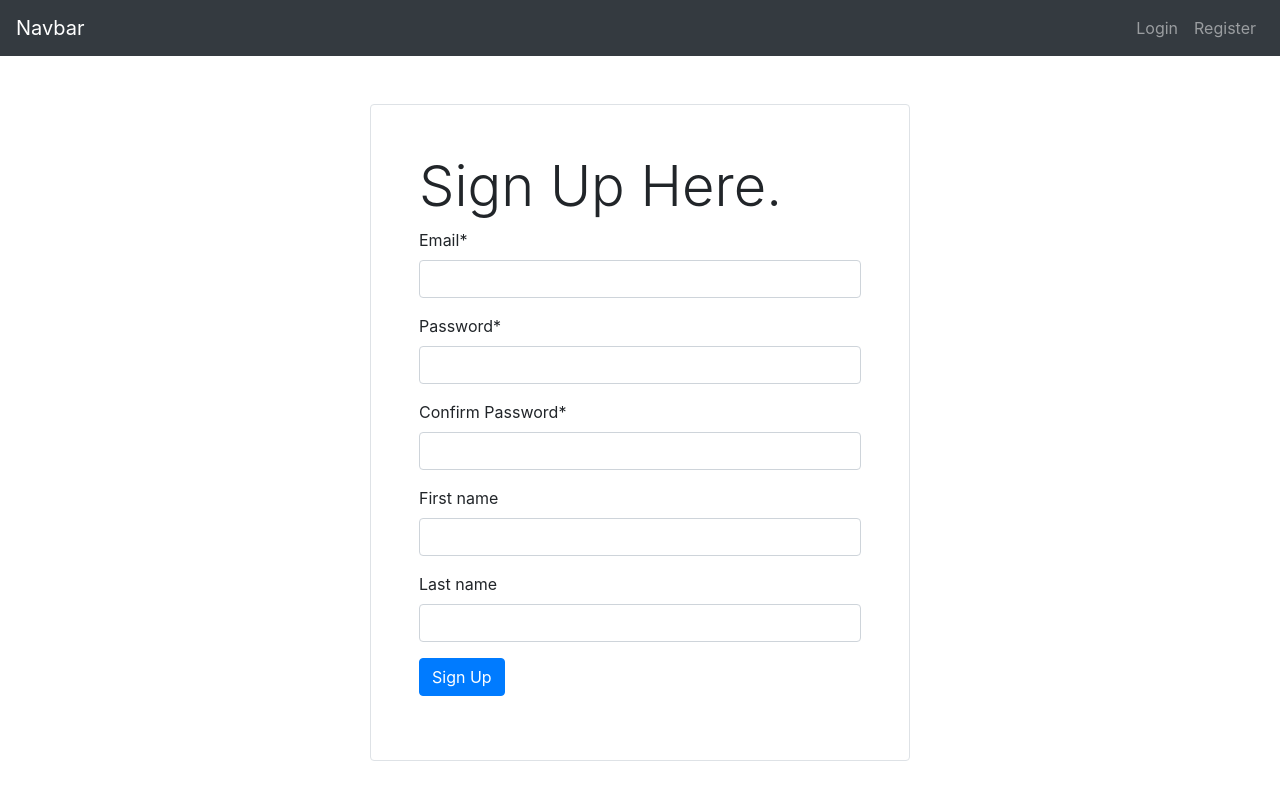
After one commit to sadakchap/complete-demo-ecommerce, a Django app: page /accounts/register/ in a window 1280 px wide. The commit adds this page. Run offline with Django 3.2, Linux system fonts and the light colour scheme; some libraries are stand-ins or nearby versions.

Commit message:
custom User register backend

```diff
--- a/accounts/forms.py
+++ b/accounts/forms.py
@@ -45,7 +45,7 @@ class UserAdminChangeForm(forms.ModelForm):
 
 
 class UserLoginForm(forms.Form):
-    email   = forms.CharField()
+    email       = forms.CharField()
     password    = forms.CharField(widget=forms.PasswordInput)
 
     def clean(self, *args, **kwargs):
@@ -71,7 +71,7 @@ class UserRegisterForm(forms.ModelForm):
 
     class Meta:
         model = User
-        fields = ('email', 'password1', 'password2', )
+        fields = ('email', 'password1', 'password2', 'first_name', 'last_name',)
 
     def clean_email(self):
         email   = self.cleaned_data.get('email')
--- a/accounts/models.py
+++ b/accounts/models.py
@@ -91,7 +91,7 @@ class Profile(models.Model):
     confirmed_date  = models.DateTimeField(blank=True, null=True)
 
     def __str__(self):
-        return str(self.user.email)
+        return self.user.email or ''
 
     def set_confirmed_date(self):
         self.confirmed_date = timezone.now()
--- /dev/null
+++ b/accounts/templates/accounts/register.html
@@ -0,0 +1,23 @@
+{% extends "base.html" %}
+{% load static %}
+{% load crispy_forms_tags %}
+{% block page_title %}Sign Up - Maa Shop{% endblock %}
+{% block content %}
+<div class="container">
+    <div class="row justify-content-center">
+        <div class="col-lg-6">
+            <div class="form-box border p-5 mt-5 rounded">
+                <h4 class="display-4">Sign Up Here.</h4>
+                <form method="post">
+                    {% csrf_token %}
+                    {{ form|crispy }}
+                    <input type="hidden" name="next">
+                    <div class="form-group">
+                        <button type="submit" class="btn btn-primary">Sign Up</button>
+                    </div>
+                </form>
+            </div>
+        </div>
+    </div>
+</div>
+{% endblock %}
--- a/accounts/urls.py
+++ b/accounts/urls.py
@@ -4,4 +4,5 @@ from . import views
 urlpatterns = [
     path('login/', views.login_view, name='login'),
     path('logout/', views.logout_view, name='logout'),
+    path('register/', views.register_view, name='register'),
 ]
--- a/accounts/views.py
+++ b/accounts/views.py
@@ -40,7 +40,7 @@ def register_view(request):
             user = form.save(commit=False)
             user.set_password(password)
             user.save()
-            return redirect("/")
+            return redirect("login")
     else:
         form = UserRegisterForm()
     return render(request, "accounts/register.html", {'form': form})
--- a/templates/navbar.html
+++ b/templates/navbar.html
@@ -9,14 +9,14 @@
         <ul class="navbar-nav ml-auto">
             {% if user.is_authenticated %}
                 <li class="nav-item">
-                    <a class="nav-link" href="#">Logout</a>
+                    <a class="nav-link" href="{% url 'logout' %}">Logout</a>
                 </li>
             {% else %}
                 <li class="nav-item">
-                    <a class="nav-link" href="#">Login</a>
+                    <a class="nav-link" href="{% url 'login' %}">Login</a>
                 </li>
                 <li class="nav-item">
-                    <a class="nav-link" href="#">Register</a>
+                    <a class="nav-link" href="{% url 'register' %}">Register</a>
                 </li>
             {% endif %}
 
```
Also changed, not shown: accounts/admin.py (+6 -6 lines).
